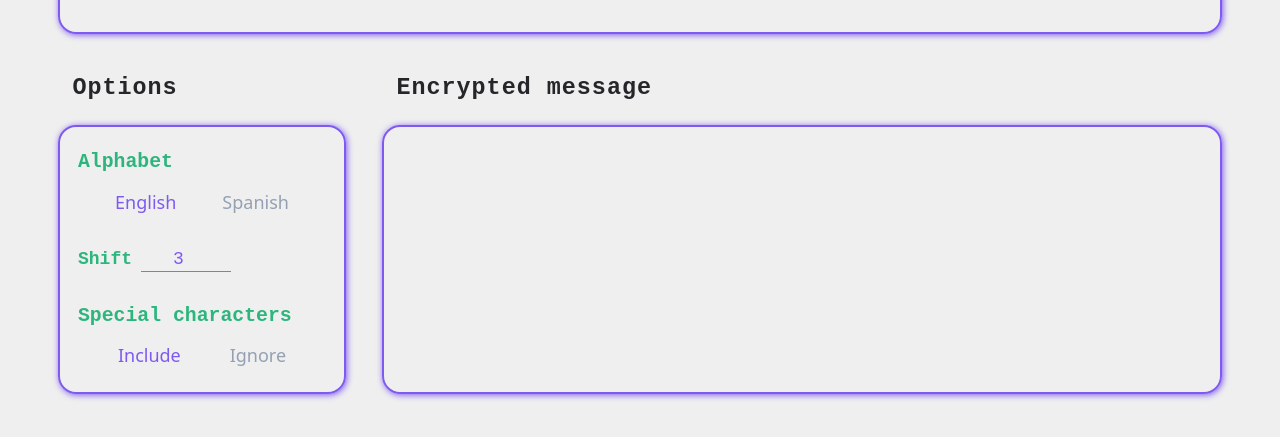
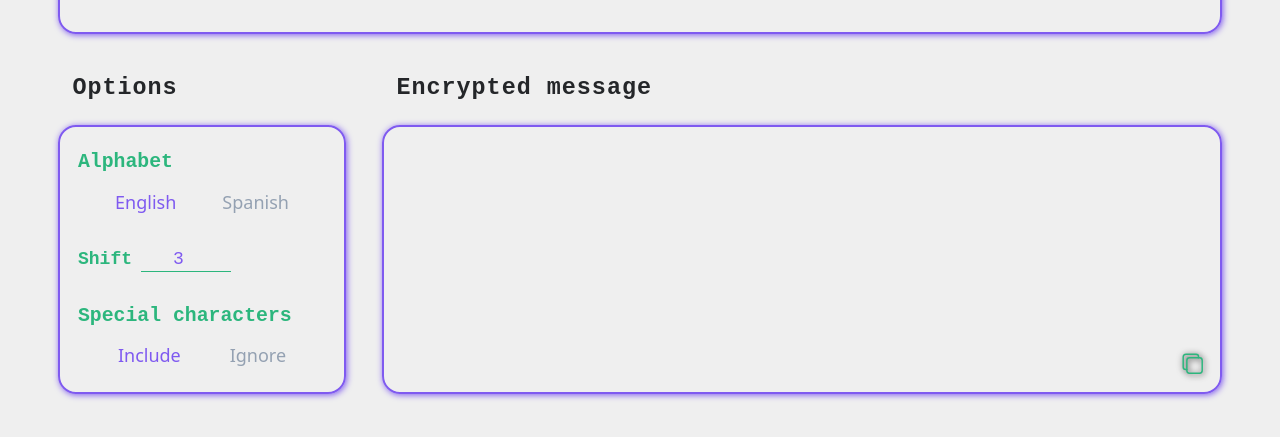
Before and after one commit to BryanGrandon/Caesar-Cipher, a React (Vite) app: page / in a window 1280 px wide. Shown: the part 1106-1543 px from the top of the page. Built offline with nearby package versions, Linux system fonts and the light colour scheme.

Commit message:
refactor(web):change content.jsx and content.scss

```diff
--- a/src/container/content.jsx
+++ b/src/container/content.jsx
@@ -3,13 +3,17 @@ import Options from "../components/options";
 import { caesarCipher } from "../functions/caesar-cipher";
 import TitleH2 from "../components/title-h2";
 import SelectMode from "../components/select-mode";
+import CopyIconButton from "../components/buttons/copy-icon-button";
 
 function Content() {
+  // Caesar cipher
   const [message, setMessage] = useState("");
   const [shift, setShift] = useState(3);
   const [specialCharacters, setSpecialCharacters] = useState(true);
   const [alphabet, setAlphabet] = useState(true);
   const [isEncrypt, setIsEncrypt] = useState(false);
+  // Message copy
+  const [MessageFinal, setMessageFinal] = useState();
 
   const $ = (theClass) => document.querySelector(theClass);
 
@@ -19,6 +23,7 @@ function Content() {
     let value = isEncrypt == true ? false : true;
     let text = caesarCipher(message, shift, alphabet, specialCharacters, value);
     setIsEncrypt(value);
+    setMessageFinal(text);
     $(".output").textContent = text;
   };
 
@@ -32,6 +37,7 @@ function Content() {
       isEncrypt
     );
     setAlphabet(value);
+    setMessageFinal(text);
     $(".output").textContent = text;
   };
 
@@ -45,6 +51,7 @@ function Content() {
       isEncrypt
     );
     setMessage(value);
+    setMessageFinal(text);
     $(".output").textContent = text;
   };
 
@@ -58,6 +65,7 @@ function Content() {
       isEncrypt
     );
     setShift(value);
+    setMessageFinal(text);
     $(".output").textContent = text;
   };
 
@@ -65,6 +73,7 @@ function Content() {
     let value = e.target.checked;
     let text = caesarCipher(message, shift, alphabet, value, isEncrypt);
     setSpecialCharacters(value);
+    setMessageFinal(text);
     $(".output").textContent = text;
   };
 
@@ -118,6 +127,12 @@ function Content() {
           <section className="cipher__encrypted-message">
             <TitleH2 text="Encrypted message" />
             <p className="cipher__encrypted-message__output output"></p>
+            <CopyIconButton
+              className="cipher__encrypted-message__output__copy"
+              onClick={() => {
+                navigator.clipboard.writeText([MessageFinal]);
+              }}
+            />
           </section>
         </section>
       </article>
--- a/src/sass/container/_content.container.scss
+++ b/src/sass/container/_content.container.scss
@@ -79,6 +79,7 @@
     grid-area: result;
     @include customFlex(column, nowrap, normal, normal);
     gap: 1rem;
+    position: relative;
 
     &__output {
       resize: none;
@@ -88,6 +89,13 @@
       box-shadow: 1px 1px 6px $highlight;
       width: 100%;
       height: 100%;
+
+      &__copy {
+        color: $tertiary;
+        position: absolute;
+        bottom: 1rem;
+        right: 1rem;
+      }
     }
   }
 }
```
